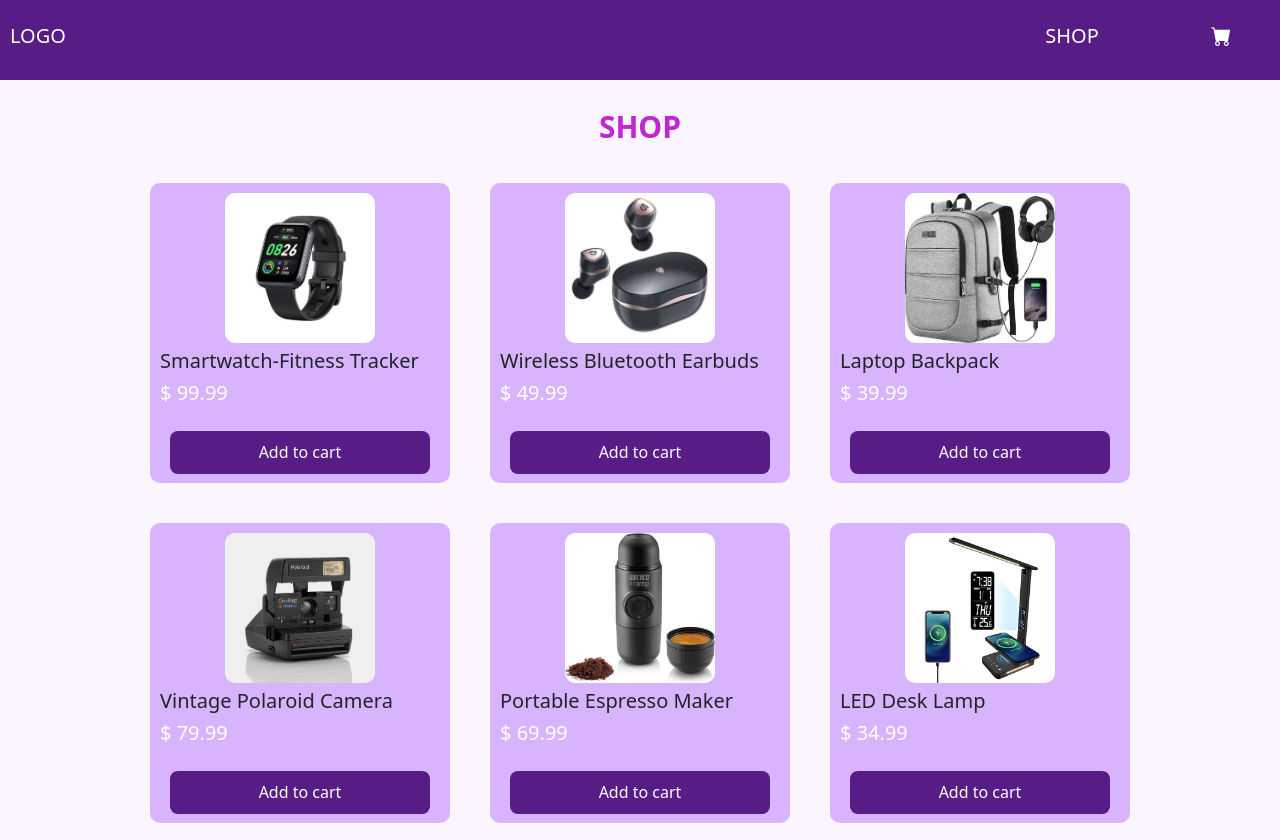
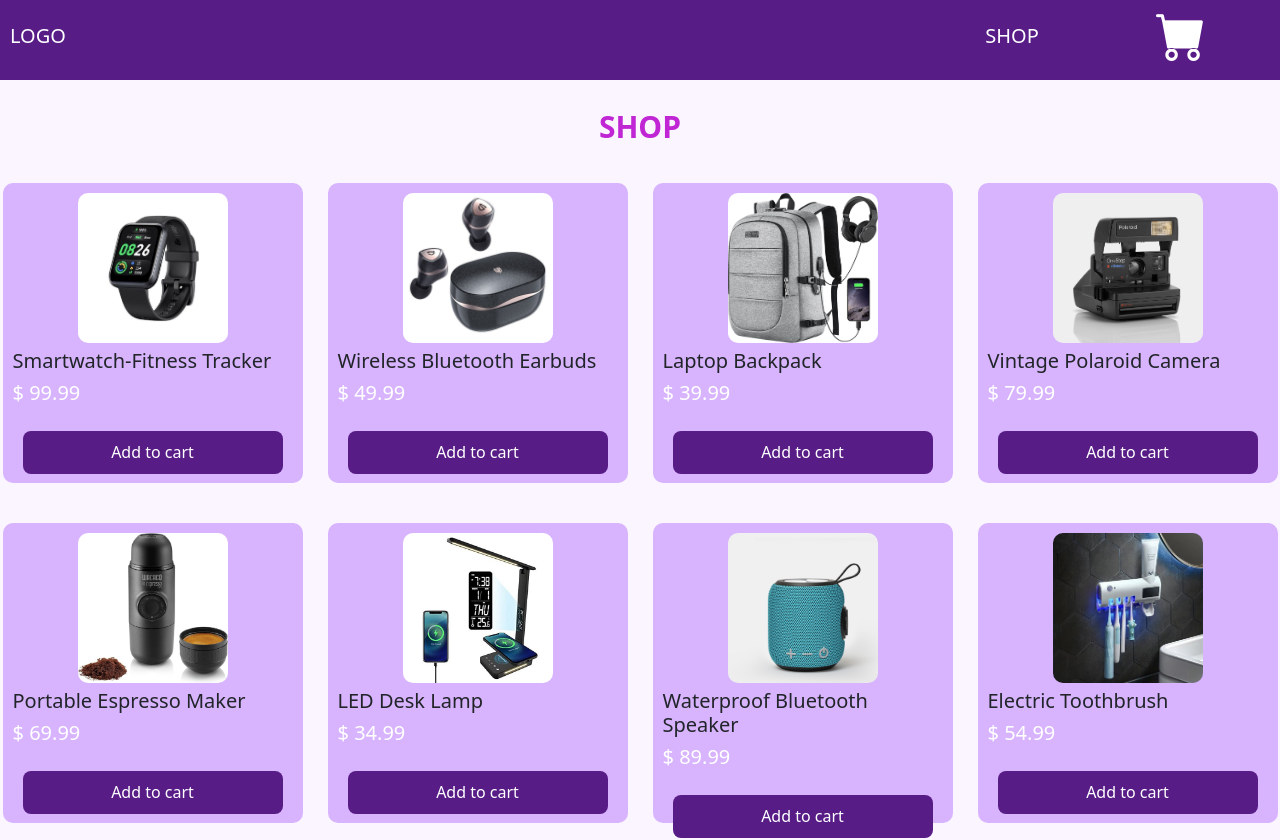
Before and after one commit to Peterngacha85/ecommerce, a React (Vite) app: page / in a window 1280 px wide. Shown: the top 840 px of the page. Built offline with nearby package versions, Linux system fonts and the light colour scheme.

Commit message:
under development

```diff
--- a/index.html
+++ b/index.html
@@ -4,9 +4,7 @@
     <meta charset="UTF-8" />
     <link rel="icon" type="image/svg+xml" href="/vite.svg" />
     <meta name="viewport" content="width=device-width, initial-scale=1.0" />
-    <title>Vite + React</title>
-    <link href="https://cdn.jsdelivr.net/npm/bootstrap-icons@1.17.1/font/bootstrap-icons.css" rel="stylesheet">
-
+    <title>SHOP</title>
   </head>
   <body>
     <div id="root"></div>
--- a/src/pages/Header.jsx
+++ b/src/pages/Header.jsx
@@ -10,6 +10,10 @@ const Header = () => {
       <div className='logo'>
         <h5>LOGO</h5>
       </div>
+      <div className='search-bar'>
+        {/* <input type='text' placeholder='Search...' />
+        <button>Search</button> */}
+      </div>
       <div className='shop-cart'>
         <h5>SHOP</h5>
         <h5><i className="bi bi-cart-fill"></i></h5>
--- a/src/styles/shop.css
+++ b/src/styles/shop.css
@@ -13,12 +13,14 @@
 
 }
 .products-container{
+    width: 100vw;
     display: grid;
     grid-template-columns: repeat(auto-fit, minmax(300px, 1fr));
+    grid-template-rows: repeat(auto-fit, minmax(200px, 1fr));
     gap: 20px;
     justify-items: center;
-    margin: 0 auto;
-    max-width: 1200px;
+    margin: 0 40px;
+    max-width: 100%;
 }
 
 
@@ -43,3 +45,8 @@
         margin: 40px 0 20px 0;
     }
 }
+.bi.bi-cart-fill::before{
+    font-size: 50px;
+    margin-right: 30px;
+
+}
```
